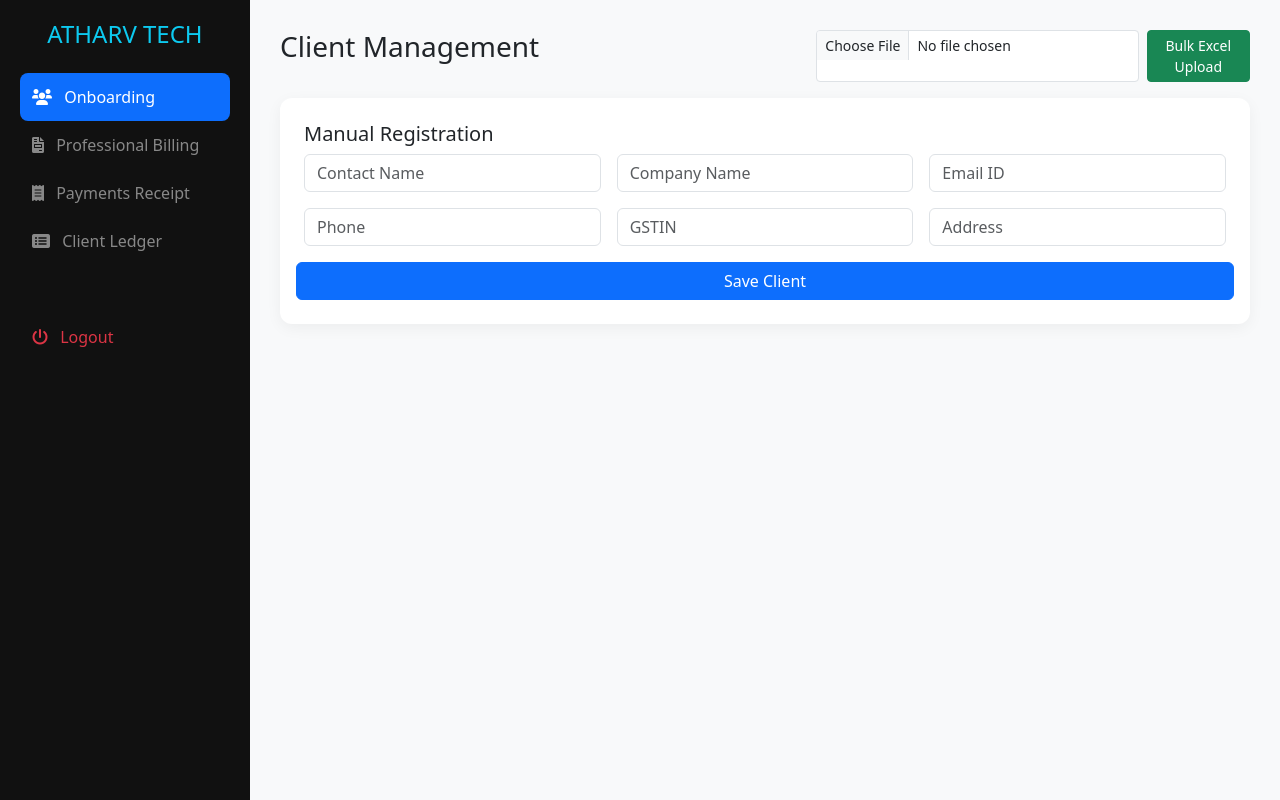
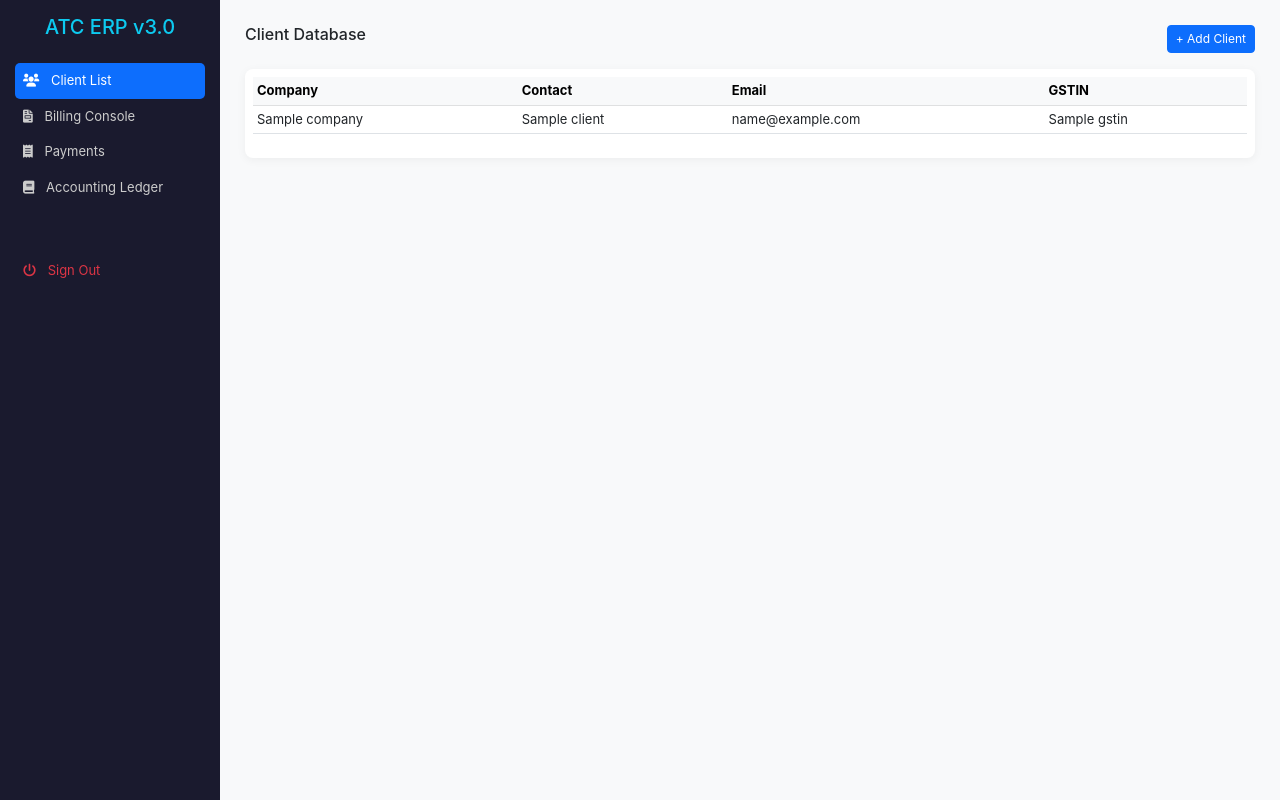
Before and after one commit to careatc1-pixel/Atharv_ERP, a Python web app: template templates/admin.html in a window 1280 px wide. Run offline with Jinja, Linux system fonts and the light colour scheme; the template is opened without the code that fills it: most values are stand-ins (such as "Sample title", 1, 10 or a date in 2020).

Commit message:
Update admin.html

```diff
--- a/templates/admin.html
+++ b/templates/admin.html
@@ -1,100 +1,109 @@
 <!DOCTYPE html>
-<html>
+<html lang="en">
 <head>
-    <title>Atharv Tech ERP Pro</title>
+    <title>Atharv ERP v3.0</title>
     <link rel="stylesheet" href="https://cdn.jsdelivr.net/npm/bootstrap@5.3.0/dist/css/bootstrap.min.css">
     <link rel="stylesheet" href="https://cdnjs.cloudflare.com/ajax/libs/font-awesome/6.0.0/css/all.min.css">
     <style>
-        .sidebar { width: 250px; height: 100vh; position: fixed; background: #111; color: #fff; padding: 20px; }
-        .main { margin-left: 250px; padding: 30px; background: #f8f9fa; min-height: 100vh; }
-        .nav-link { color: #888; border:none; background:none; width:100%; text-align:left; padding: 12px; }
-        .nav-link.active { background: #333; color: #0dcaf0; border-radius: 8px; }
-        .card { border: none; border-radius: 12px; box-shadow: 0 4px 15px rgba(0,0,0,0.05); }
+        body { font-size: 13px; background: #f8f9fa; font-family: 'Inter', sans-serif; }
+        .sidebar { width: 220px; height: 100vh; position: fixed; background: #1a1a2e; color: white; padding: 15px; }
+        .main { margin-left: 220px; padding: 25px; }
+        .nav-link { color: #ccc; padding: 8px; border:none; background:none; width:100%; text-align:left; font-size: 13px; }
+        .nav-link.active { background: #0d6efd; color: white; border-radius: 5px; }
+        .card { border-radius: 8px; border: none; box-shadow: 0 2px 10px rgba(0,0,0,0.05); }
+        .form-control-sm, .btn-sm { font-size: 12px; }
     </style>
 </head>
 <body>
+
 <div class="sidebar">
-        <h4 class="text-info text-center mb-4">ATHARV TECH</h4>
+    <h5 class="text-info text-center mb-4">ATC ERP v3.0</h5>
     <div class="nav flex-column nav-pills">
-            <button class="nav-link active" data-bs-toggle="pill" data-bs-target="#t1"><i class="fas fa-users me-2"></i> Onboarding</button>
-            <button class="nav-link" data-bs-toggle="pill" data-bs-target="#t2"><i class="fas fa-file-invoice me-2"></i> Professional Billing</button>
-            <button class="nav-link" data-bs-toggle="pill" data-bs-target="#t3"><i class="fas fa-receipt me-2"></i> Payments Receipt</button>
-            <button class="nav-link" data-bs-toggle="pill" data-bs-target="#t4"><i class="fas fa-list-alt me-2"></i> Client Ledger</button>
-            <a href="/logout" class="nav-link text-danger mt-5"><i class="fas fa-power-off me-2"></i> Logout</a>
+        <button class="nav-link active" data-bs-toggle="pill" data-bs-target="#tab-client"><i class="fas fa-users me-2"></i> Client List</button>
+        <button class="nav-link" data-bs-toggle="pill" data-bs-target="#tab-bill"><i class="fas fa-file-invoice me-2"></i> Billing Console</button>
+        <button class="nav-link" data-bs-toggle="pill" data-bs-target="#tab-pay"><i class="fas fa-receipt me-2"></i> Payments</button>
+        <button class="nav-link" data-bs-toggle="pill" data-bs-target="#tab-ledger"><i class="fas fa-book me-2"></i> Accounting Ledger</button>
+        <a href="/logout" class="nav-link text-danger mt-5"><i class="fas fa-power-off me-2"></i> Sign Out</a>
     </div>
 </div>
 
 <div class="main">
     <div class="tab-content">
-            <div class="tab-pane fade show active" id="t1">
-                <div class="d-flex justify-content-between"><h3>Client Management</h3>
-                    <form action="/bulk-upload" method="POST" enctype="multipart/form-data" class="d-flex">
-                        <input type="file" name="file" class="form-control form-control-sm me-2">
-                        <button class="btn btn-sm btn-success">Bulk Excel Upload</button>
-                    </form>
+        <div class="tab-pane fade show active" id="tab-client">
+            <div class="d-flex justify-content-between mb-3">
+                <h6>Client Database</h6>
+                <button class="btn btn-sm btn-primary" data-bs-toggle="modal" data-bs-target="#addModal">+ Add Client</button>
             </div>
-                <div class="card p-4 mt-3">
-                    <h5>Manual Registration</h5>
-                    <form action="/add-client" method="POST" class="row g-3">
-                        <div class="col-md-4"><input type="text" name="name" class="form-control" placeholder="Contact Name" required></div>
-                        <div class="col-md-4"><input type="text" name="company" class="form-control" placeholder="Company Name" required></div>
-                        <div class="col-md-4"><input type="email" name="email" class="form-control" placeholder="Email ID"></div>
-                        <div class="col-md-4"><input type="text" name="contact" class="form-control" placeholder="Phone"></div>
-                        <div class="col-md-4"><input type="text" name="gst" class="form-control" placeholder="GSTIN"></div>
-                        <div class="col-md-4"><input type="text" name="address" class="form-control" placeholder="Address"></div>
-                        <button class="btn btn-primary">Save Client</button>
+            <div class="card p-2">
+                <table class="table table-sm table-hover">
+                    <thead><tr class="table-light"><th>Company</th><th>Contact</th><th>Email</th><th>GSTIN</th></tr></thead>
+                    <tbody>
+                        {% for c in clients %}
+                        <tr><td>{{c.company}}</td><td>{{c.name}}</td><td>{{c.email}}</td><td>{{c.gstin}}</td></tr>
+                        {% endfor %}
+                    </tbody>
+                </table>
+            </div>
+        </div>
+
+        <div class="tab-pane fade" id="tab-bill">
+            <h6>Professional Billing Console</h6>
+            <div class="card p-3">
+                <form action="/create-bill" method="POST" id="billForm">
+                    <div class="row g-2 mb-3">
+                        <div class="col-md-4">
+                            <label>Client Selection</label>
+                            <select name="client_id" class="form-select form-select-sm">
+                                {% for c in clients %}<option value="{{c.id}}">{{c.company}}</option>{% endfor %}
+                            </select>
+                        </div>
+                        <div class="col-md-4"><label>Discount (Rs)</label><input type="number" name="discount" class="form-control form-control-sm" value="0"></div>
+                    </div>
+                    <div id="serviceRows">
+                        <div class="row g-2 mb-2">
+                            <div class="col-md-8"><input type="text" name="service[]" class="form-control form-control-sm" placeholder="Service Description" required></div>
+                            <div class="col-md-3"><input type="number" name="price[]" class="form-control form-control-sm" placeholder="Price" required></div>
+                        </div>
+                    </div>
+                    <button type="button" class="btn btn-sm btn-outline-secondary mb-3" onclick="addServiceRow()">+ Add More Service</button>
+                    <button class="btn btn-sm btn-success d-block w-100">Generate Invoice & Auto-Download PDF</button>
                 </form>
             </div>
         </div>
 
-            <div class="tab-pane fade" id="t2">
-                <h3>Create GST Invoice</h3>
-                <div class="card p-4 mt-3">
-                    <form action="/create-bill" method="POST" class="row g-3">
-                        <div class="col-md-6"><label>Select Client</label>
-                            <select name="client_id" class="form-select">
+        <div class="tab-pane fade" id="tab-pay">
+            <h6>Receipt / Payment Entry</h6>
+            <div class="card p-3">
+                <form action="/add-payment" method="POST" class="row g-2">
+                    <div class="col-md-4">
+                        <select name="client_id" class="form-select form-select-sm">
                             {% for c in clients %}<option value="{{c.id}}">{{c.company}}</option>{% endfor %}
                         </select>
                     </div>
-                        <div class="col-md-6"><label>Service Description</label><input type="text" name="service" class="form-control" required></div>
-                        <div class="col-md-3"><label>Base Amount</label><input type="number" name="amount" class="form-control" required></div>
-                        <div class="col-md-3"><label>Discount (Rs)</label><input type="number" name="discount" class="form-control" value="0"></div>
-                        <div class="col-md-3"><label>GST %</label><input type="number" name="gst_rate" class="form-control" value="18"></div>
-                        <div class="col-md-3 mt-4 text-end"><button class="btn btn-info w-100">Generate & Save Bill</button></div>
+                    <div class="col-md-3"><input type="number" name="amount" class="form-control form-control-sm" placeholder="Amount Paid" required></div>
+                    <div class="col-md-3"><input type="text" name="note" class="form-control form-control-sm" placeholder="Ref (UPI/CHQ)"></div>
+                    <div class="col-md-2"><button class="btn btn-sm btn-info w-100">Save Receipt</button></div>
                 </form>
             </div>
         </div>
 
-            <div class="tab-pane fade" id="t3">
-                <h3>Payment In/Out</h3>
-                <div class="card p-4 mt-3">
-                    <form action="/add-payment" method="POST" class="row g-3">
-                        <div class="col-md-4">
-                            <select name="client_id" class="form-select">
-                                {% for c in clients %}<option value="{{c.id}}">{{c.company}}</option>{% endfor %}
-                            </select>
-                        </div>
-                        <div class="col-md-4"><input type="number" name="amount" class="form-control" placeholder="Amount Paid"></div>
-                        <div class="col-md-4"><input type="text" name="note" class="form-control" placeholder="Payment Note (e.g. UPI/Cheque)"></div>
-                        <button class="btn btn-success">Record Payment</button>
-                    </form>
-                </div>
-            </div>
-
-            <div class="tab-pane fade" id="t4">
-                <h3>Accounting Ledger</h3>
-                <div class="card p-3 mt-3">
-                    <table class="table table-hover border">
-                        <thead class="table-dark"><tr><th>Date</th><th>Client</th><th>Type</th><th>Desc</th><th>Amount</th><th>Invoice</th></tr></thead>
+        <div class="tab-pane fade" id="tab-ledger">
+            <h6>General Ledger (Accounting Standard)</h6>
+            <div class="card p-2">
+                <table class="table table-sm table-bordered">
+                    <thead class="table-dark">
+                        <tr><th>Date</th><th>Doc No.</th><th>Type</th><th>Particulars</th><th>Debit (Dr)</th><th>Credit (Cr)</th><th>Action</th></tr>
+                    </thead>
                     <tbody>
                         {% for t in txs %}
                         <tr>
-                                <td>{{ t.date.strftime('%d-%m-%Y') }}</td>
-                                <td>{{ t.client_id }}</td>
-                                <td><span class="badge {{ 'bg-warning' if t.type=='Invoice' else 'bg-success' }}">{{ t.type }}</span></td>
-                                <td>{{ t.description }}</td>
-                                <td>₹{{ t.amount }}</td>
-                                <td>{% if t.type == 'Invoice' %}<a href="/download-invoice/{{t.id}}" class="btn btn-sm btn-outline-danger">Download PDF</a>{% endif %}</td>
+                            <td>{{t.date.strftime('%d/%m/%Y')}}</td>
+                            <td>{{t.doc_no}}</td>
+                            <td>{{t.type}}</td>
+                            <td>{% if t.type == 'Invoice' %}{{t.details[0].service}}...{% else %}{{t.details[0].note}}{% endif %}</td>
+                            <td class="text-danger">{% if t.type == 'Invoice' %}₹{{t.amount}}{% endif %}</td>
+                            <td class="text-success">{% if t.type == 'Payment' %}₹{{t.amount}}{% endif %}</td>
+                            <td><a href="/download-doc/{{t.id}}" class="btn btn-xs btn-outline-danger py-0" style="font-size:10px">PDF</a></td>
                         </tr>
                         {% endfor %}
                     </tbody>
@@ -103,6 +112,34 @@
         </div>
     </div>
 </div>
+
+<div class="modal fade" id="addModal" tabindex="-1">
+    <div class="modal-dialog">
+        <form action="/add-client" method="POST" class="modal-content">
+            <div class="modal-body p-3">
+                <input type="text" name="name" class="form-control form-control-sm mb-2" placeholder="Contact Person">
+                <input type="text" name="company" class="form-control form-control-sm mb-2" placeholder="Company Name" required>
+                <input type="email" name="email" class="form-control form-control-sm mb-2" placeholder="Email Address">
+                <input type="text" name="contact" class="form-control form-control-sm mb-2" placeholder="Phone">
+                <input type="text" name="gst" class="form-control form-control-sm mb-2" placeholder="GSTIN">
+                <textarea name="address" class="form-control form-control-sm" placeholder="Address"></textarea>
+            </div>
+            <div class="modal-footer p-1"><button class="btn btn-sm btn-primary">Save Client</button></div>
+        </form>
+    </div>
+</div>
+
+<script>
+    function addServiceRow() {
+        const div = document.createElement('div');
+        div.className = 'row g-2 mb-2';
+        div.innerHTML = `
+            <div class="col-md-8"><input type="text" name="service[]" class="form-control form-control-sm" placeholder="Service Description" required></div>
+            <div class="col-md-3"><input type="number" name="price[]" class="form-control form-control-sm" placeholder="Price" required></div>
+        `;
+        document.getElementById('serviceRows').appendChild(div);
+    }
+</script>
 <script src="https://cdn.jsdelivr.net/npm/bootstrap@5.3.0/dist/js/bootstrap.bundle.min.js"></script>
 </body>
 </html>
```
Lines whose indentation alone changed are shown as unchanged.
